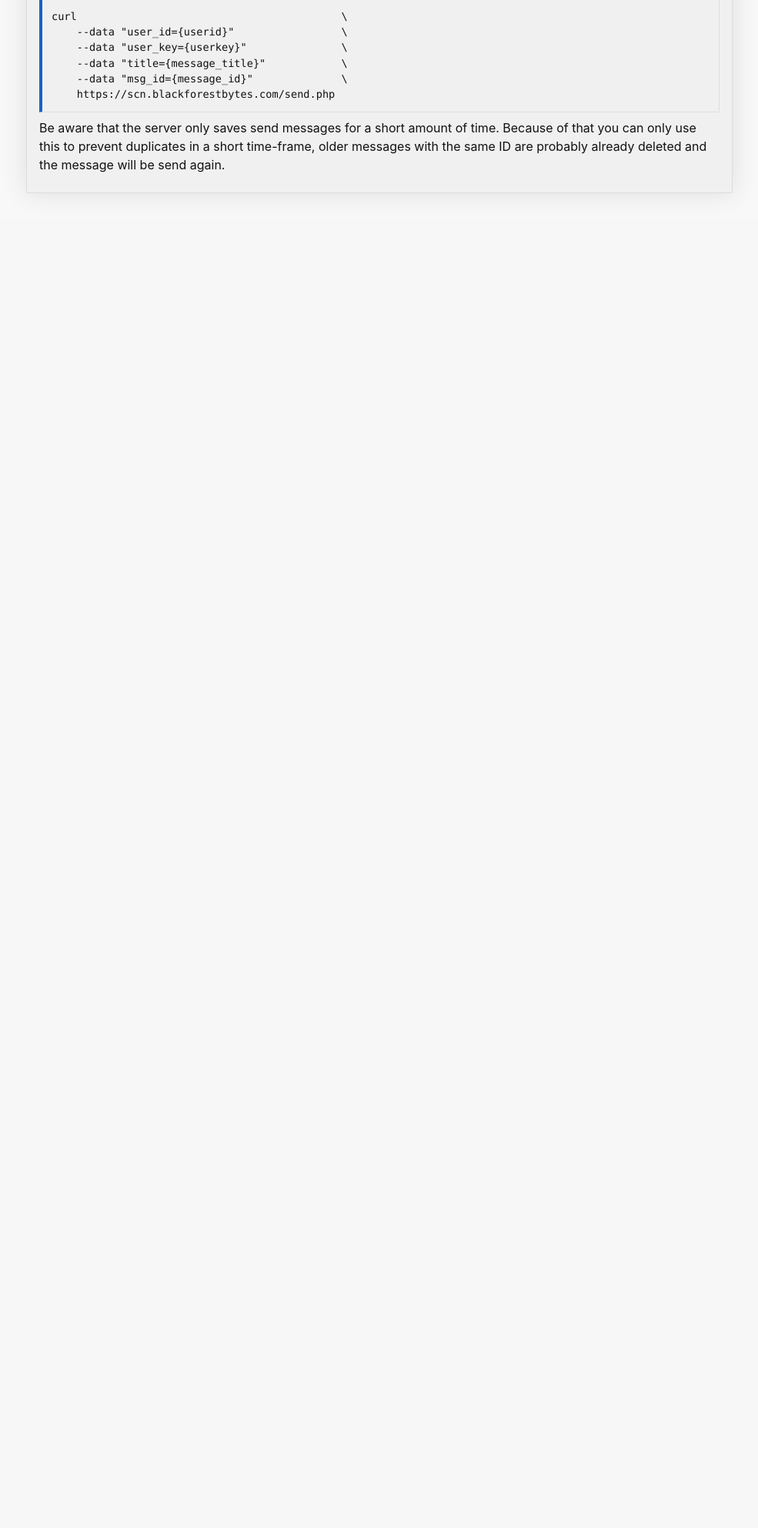
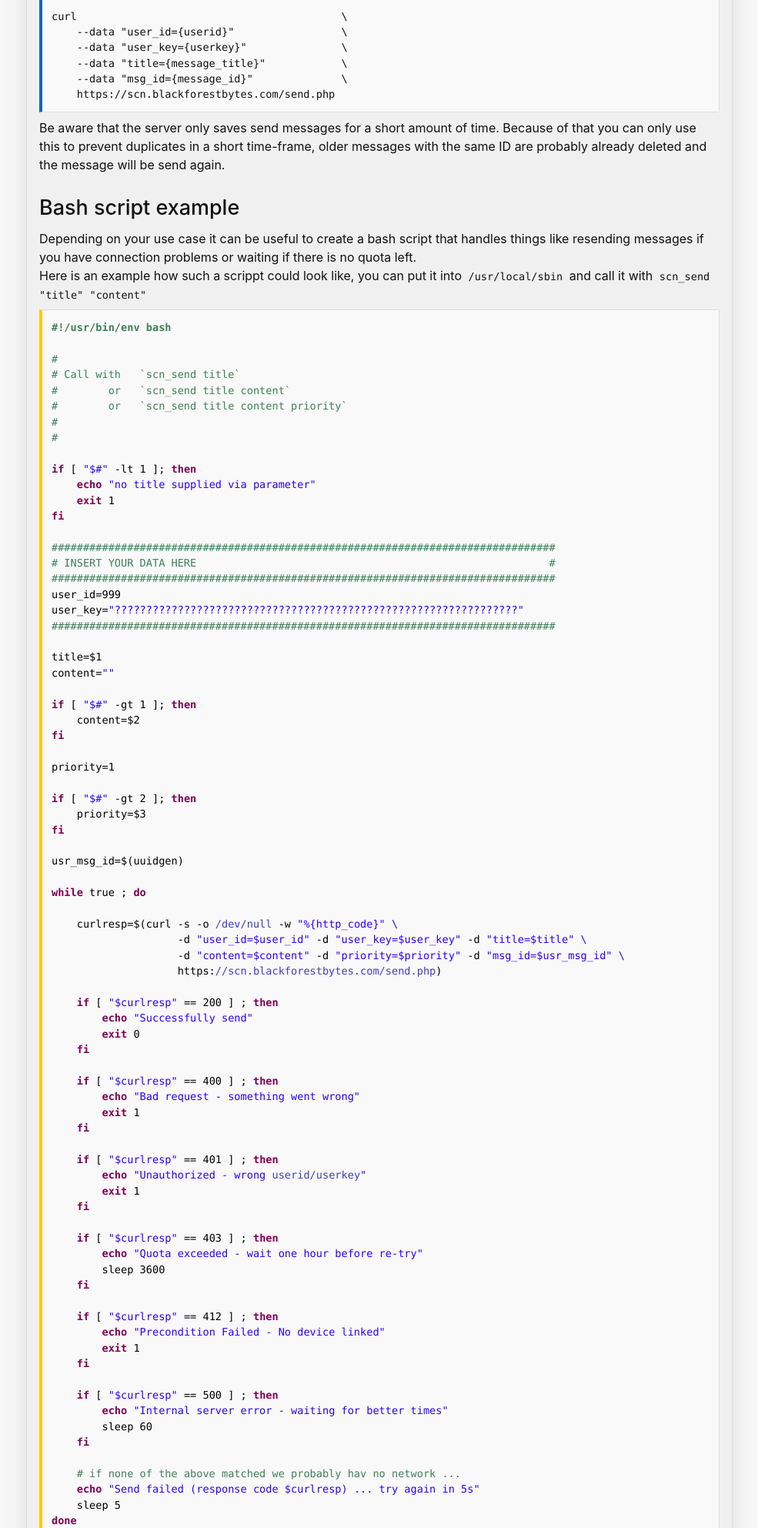
Before and after one commit to Mikescher/SimpleCloudNotifier, a PHP site: page /api_more.php in a window 1280 px wide. Shown: the part 2657-4642 px from the top of the page at 77% size, without its empty margins (147-1132 px from the left). Before the commit the page ends 2909 px from the top, so only its background shows below. Run offline with PHP 8.4, Linux system fonts and the light colour scheme.

Commit message:
send.bash example

```diff
--- a/web/api_more.php
+++ b/web/api_more.php
@@ -187,6 +187,95 @@
                 Be aware that the server only saves send messages for a short amount of time. Because of that you can only use this to prevent duplicates in a short time-frame, older messages with the same ID are probably already deleted and the message will be send again.
             </p>
         </div>
+
+        <h2>Bash script example</h2>
+        <div class="section">
+            <p>
+                Depending on your use case it can be useful to create a bash script that handles things like resending messages if you have connection problems or waiting if there is no quota left.<br/>
+                Here is an example how such a scrippt could look like, you can put it into <code>/usr/local/sbin</code> and call it with <code>scn_send "title" "content"</code>
+            </p>
+            <pre style="color:#000000;" class="yellow-code"><span style="color:#3f7f59; font-weight:bold;">#!/usr/bin/env bash</span>
+
+<span style="color:#3f7f59; ">#</span>
+<span style="color:#3f7f59; "># Call with   `scn_send title`</span>
+<span style="color:#3f7f59; ">#        or   `scn_send title content`</span>
+<span style="color:#3f7f59; ">#        or   `scn_send title content priority`</span>
+<span style="color:#3f7f59; ">#</span>
+<span style="color:#3f7f59; ">#</span>
+
+<span style="color:#7f0055; font-weight:bold; ">if</span> [ <span style="color:#2a00ff; ">"$#"</span> -lt 1 ]; <span style="color:#7f0055; font-weight:bold; ">then</span>
+    <span style="color:#7f0055; font-weight:bold; ">echo</span> <span style="color:#2a00ff; ">"no title supplied via parameter"</span>
+    <span style="color:#7f0055; font-weight:bold; ">exit</span> 1
+<span style="color:#7f0055; font-weight:bold; ">fi</span>
+
+<span style="color:#3f7f59; ">################################################################################</span>
+<span style="color:#3f7f59; "># INSERT YOUR DATA HERE                                                        #</span>
+<span style="color:#3f7f59; ">################################################################################</span>
+user_id=999
+user_key=<span style="color:#2a00ff; ">"????????????????????????????????????????????????????????????????"</span>
+<span style="color:#3f7f59; ">################################################################################</span>
+
+title=$1
+content=<span style="color:#2a00ff; ">""</span>
+
+<span style="color:#7f0055; font-weight:bold; ">if</span> [ <span style="color:#2a00ff; ">"$#"</span> -gt 1 ]; <span style="color:#7f0055; font-weight:bold; ">then</span>
+    content=$2
+<span style="color:#7f0055; font-weight:bold; ">fi</span>
+
+priority=1
+
+<span style="color:#7f0055; font-weight:bold; ">if</span> [ <span style="color:#2a00ff; ">"$#"</span> -gt 2 ]; <span style="color:#7f0055; font-weight:bold; ">then</span>
+    priority=$3
+<span style="color:#7f0055; font-weight:bold; ">fi</span>
+
+usr_msg_id=$(uuidgen)
+
+<span style="color:#7f0055; font-weight:bold; ">while</span> true ; <span style="color:#7f0055; font-weight:bold; ">do</span>
+
+    curlresp=$(curl -s -o <span style="color:#3f3fbf; ">/dev/null</span> -w <span style="color:#2a00ff; ">"%{http_code}"</span> <span style="color:#2a00ff; ">\</span>
+                    -d <span style="color:#2a00ff; ">"</span><span style="color:#2a00ff; ">user_id</span><span style="color:#2a00ff; ">=</span><span style="color:#2a00ff; ">$user_id</span><span style="color:#2a00ff; ">"</span> -d <span style="color:#2a00ff; ">"</span><span style="color:#2a00ff; ">user_key</span><span style="color:#2a00ff; ">=</span><span style="color:#2a00ff; ">$user_key</span><span style="color:#2a00ff; ">"</span> -d <span style="color:#2a00ff; ">"</span><span style="color:#2a00ff; ">title</span><span style="color:#2a00ff; ">=</span><span style="color:#2a00ff; ">$title</span><span style="color:#2a00ff; ">"</span> <span style="color:#2a00ff; ">\</span>
+                    -d <span style="color:#2a00ff; ">"</span><span style="color:#2a00ff; ">content</span><span style="color:#2a00ff; ">=</span><span style="color:#2a00ff; ">$content</span><span style="color:#2a00ff; ">"</span> -d <span style="color:#2a00ff; ">"</span><span style="color:#2a00ff; ">priority</span><span style="color:#2a00ff; ">=</span><span style="color:#2a00ff; ">$priority</span><span style="color:#2a00ff; ">"</span> -d <span style="color:#2a00ff; ">"</span><span style="color:#2a00ff; ">msg_id</span><span style="color:#2a00ff; ">=</span><span style="color:#2a00ff; ">$usr_msg_id</span><span style="color:#2a00ff; ">"</span> <span style="color:#2a00ff; ">\</span>
+                    https:<span style="color:#3f3fbf; ">/</span><span style="color:#3f3fbf; ">/scn.blackforestbytes.com/send.php</span>)
+
+    <span style="color:#7f0055; font-weight:bold; ">if</span> [ <span style="color:#2a00ff; ">"</span><span style="color:#2a00ff; ">$curlresp</span><span style="color:#2a00ff; ">"</span> == 200 ] ; <span style="color:#7f0055; font-weight:bold; ">then</span>
+        <span style="color:#7f0055; font-weight:bold; ">echo</span> <span style="color:#2a00ff; ">"Successfully send"</span>
+        <span style="color:#7f0055; font-weight:bold; ">exit</span> 0
+    <span style="color:#7f0055; font-weight:bold; ">fi</span>
+
+    <span style="color:#7f0055; font-weight:bold; ">if</span> [ <span style="color:#2a00ff; ">"</span><span style="color:#2a00ff; ">$curlresp</span><span style="color:#2a00ff; ">"</span> == 400 ] ; <span style="color:#7f0055; font-weight:bold; ">then</span>
+        <span style="color:#7f0055; font-weight:bold; ">echo</span> <span style="color:#2a00ff; ">"Bad request - something went wrong"</span>
+        <span style="color:#7f0055; font-weight:bold; ">exit</span> 1
+    <span style="color:#7f0055; font-weight:bold; ">fi</span>
+
+    <span style="color:#7f0055; font-weight:bold; ">if</span> [ <span style="color:#2a00ff; ">"</span><span style="color:#2a00ff; ">$curlresp</span><span style="color:#2a00ff; ">"</span> == 401 ] ; <span style="color:#7f0055; font-weight:bold; ">then</span>
+        <span style="color:#7f0055; font-weight:bold; ">echo</span> <span style="color:#2a00ff; ">"Unauthorized - wrong </span><span style="color:#3f3fbf; ">userid/userkey</span><span style="color:#2a00ff; ">"</span>
+        <span style="color:#7f0055; font-weight:bold; ">exit</span> 1
+    <span style="color:#7f0055; font-weight:bold; ">fi</span>
+
+    <span style="color:#7f0055; font-weight:bold; ">if</span> [ <span style="color:#2a00ff; ">"</span><span style="color:#2a00ff; ">$curlresp</span><span style="color:#2a00ff; ">"</span> == 403 ] ; <span style="color:#7f0055; font-weight:bold; ">then</span>
+        <span style="color:#7f0055; font-weight:bold; ">echo</span> <span style="color:#2a00ff; ">"Quota exceeded - wait one hour before re-try"</span>
+        sleep 3600
+    <span style="color:#7f0055; font-weight:bold; ">fi</span>
+
+    <span style="color:#7f0055; font-weight:bold; ">if</span> [ <span style="color:#2a00ff; ">"</span><span style="color:#2a00ff; ">$curlresp</span><span style="color:#2a00ff; ">"</span> == 412 ] ; <span style="color:#7f0055; font-weight:bold; ">then</span>
+        <span style="color:#7f0055; font-weight:bold; ">echo</span> <span style="color:#2a00ff; ">"Precondition Failed - No device linked"</span>
+        <span style="color:#7f0055; font-weight:bold; ">exit</span> 1
+    <span style="color:#7f0055; font-weight:bold; ">fi</span>
+
+    <span style="color:#7f0055; font-weight:bold; ">if</span> [ <span style="color:#2a00ff; ">"</span><span style="color:#2a00ff; ">$curlresp</span><span style="color:#2a00ff; ">"</span> == 500 ] ; <span style="color:#7f0055; font-weight:bold; ">then</span>
+        <span style="color:#7f0055; font-weight:bold; ">echo</span> <span style="color:#2a00ff; ">"Internal server error - waiting for better times"</span>
+        sleep 60
+    <span style="color:#7f0055; font-weight:bold; ">fi</span>
+
+    <span style="color:#3f7f59; "># if none of the above matched we probably hav no network ...</span>
+    <span style="color:#7f0055; font-weight:bold; ">echo</span> <span style="color:#2a00ff; ">"Send failed (response code </span><span style="color:#2a00ff; ">$curlresp</span><span style="color:#2a00ff; ">) ... try again in 5s"</span>
+    sleep 5
+<span style="color:#7f0055; font-weight:bold; ">done</span>
+</pre>
+            <p>
+                Be aware that the server only saves send messages for a short amount of time. Because of that you can only use this to prevent duplicates in a short time-frame, older messages with the same ID are probably already deleted and the message will be send again.
+            </p>
+        </div>
     </div>
 
 </body>
--- a/web/css/style.css
+++ b/web/css/style.css
@@ -40,6 +40,11 @@ body
 .red-code
 {
     border-left: .25rem solid #E53935;
+}
+
+.yellow-code
+{
+    border-left: .25rem solid #FFCB05;
 }
 
 #mainpnl input,
@@ -236,3 +241,9 @@ table.scode_table th:nth-child(2) {
 .linkcaption:hover {
     text-decoration: none;
 }
+
+pre, pre span
+{
+    font-family: Menlo, Consolas, monospace;
+    background: #F9F9F9;;
+}
```
Also changed, not shown: 1 other file.
